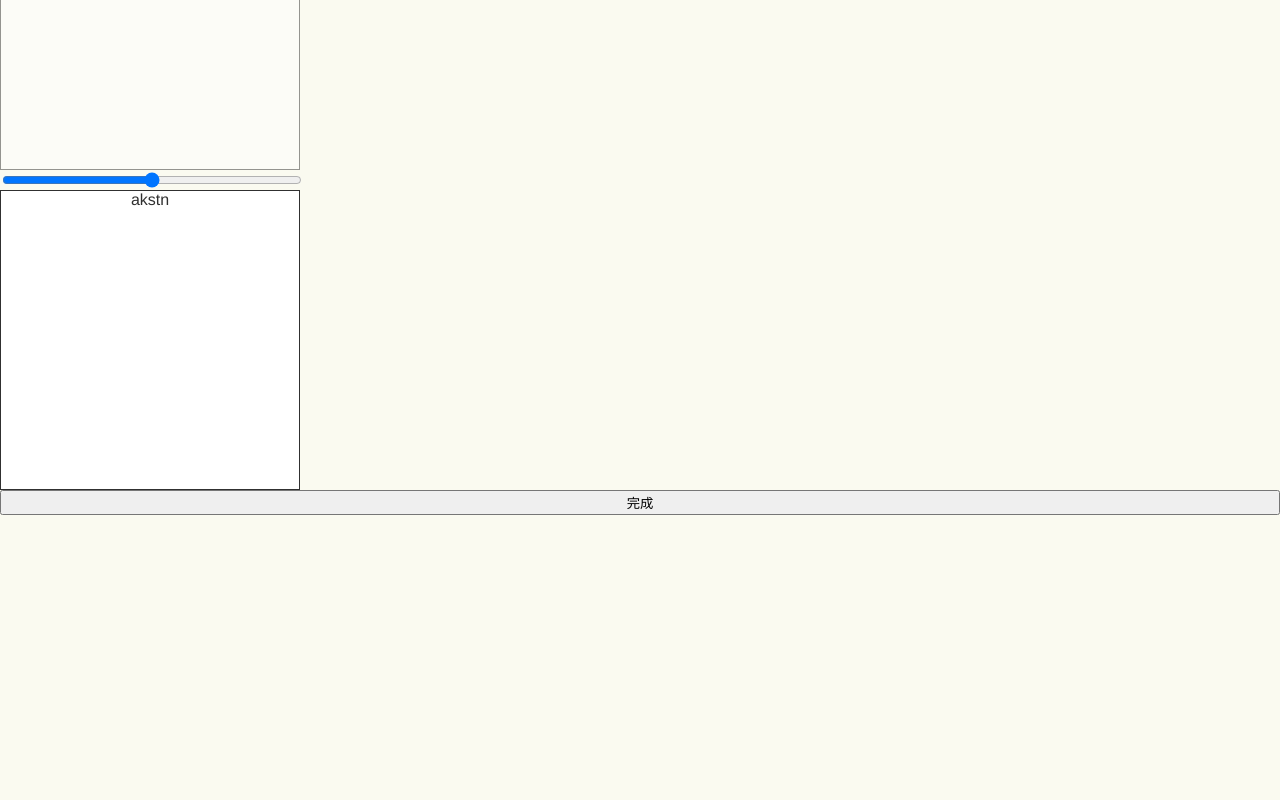
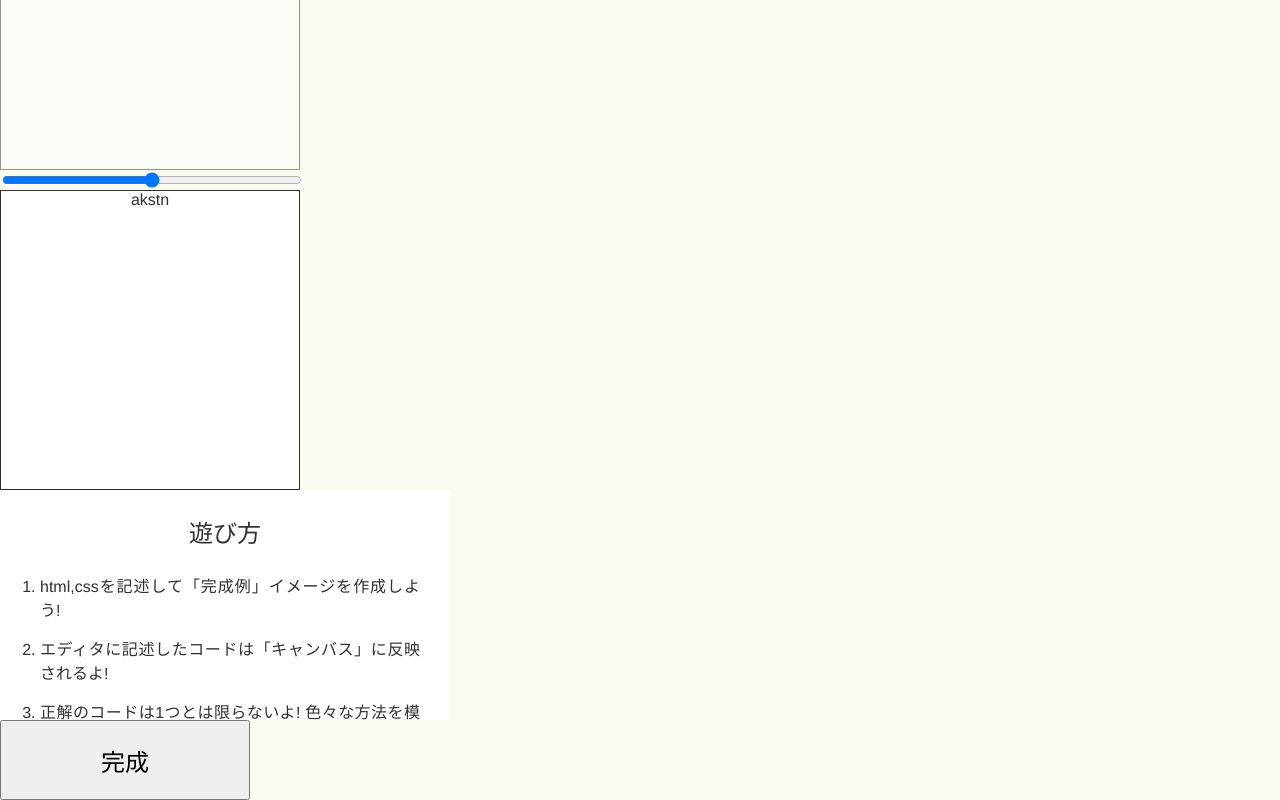
Before and after one commit to Masaya-Matsushita/codable, a Vue app: page /Lv1_Leaf in a window 1280 px wide. Shown: the part 1126-1926 px from the top of the page. Before the commit the page ends 1641 px from the top, so only its background shows below. Built offline with nearby package versions, Linux system fonts and the light colour scheme.

Commit message:
how-to-playを実装しました。

```diff
--- /dev/null
+++ b/src/components/HowToArea.vue
@@ -0,0 +1,50 @@
+<template>
+  <div class="wrapper">
+    <p class="title">{{ title }}</p>
+    <ol class="text">
+      <li v-for="text in texts" :key="text.index">
+        {{ text }}
+      </li>
+    </ol>
+    <p class="hint">{{ hint }}</p>
+  </div>
+</template>
+
+<script>
+export default {
+  data() {
+    return {
+      title: "遊び方",
+      texts: [
+        "html,cssを記述して「完成例」イメージを作成しよう!",
+        "エディタに記述したコードは「キャンバス」に反映されるよ!",
+        "正解のコードは1つとは限らないよ! 色々な方法を模索してみよう!",
+        "「完成!」ボタンを押して終了！ その時点のコードとキャンバスが保存されるよ!",
+      ],
+      hint: "Hint. ブラウザの「検証ツール」で例題の答えが見られるかも...",
+    }
+  },
+}
+</script>
+
+<style scoped>
+.wrapper {
+  background-color: rgb(230, 227, 227);
+  width: 450px;
+  height: 230px;
+  overflow-y: scroll;
+}
+.title {
+  font-size: 1.5rem;
+}
+.text li {
+  text-align: justify;
+  padding: 0 30px 15px 0;
+}
+.hint {
+  font-size: 14px;
+  text-align: justify;
+  padding: 15px 30px 0 60px;
+  text-indent: -35px;
+}
+</style>
--- a/src/views/Lv1_Leaf.vue
+++ b/src/views/Lv1_Leaf.vue
@@ -18,10 +18,11 @@
       @update:opacity="updateOpacity"
     />
     <SampleArea class="sample" :passSample="sample" />
+    <HowToArea class="how-to" />
 
     <!-- ボタンはコンポーネント化しないほうが良いかも？
     https://v3.ja.vuejs.org/guide/component-basics.html#%E5%AD%90%E3%82%B3%E3%83%B3%E3%83%9B%E3%82%9A%E3%83%BC%E3%83%8D%E3%83%B3%E3%83%88%E3%81%AE%E3%82%A4%E3%83%98%E3%82%99%E3%83%B3%E3%83%88%E3%82%92%E8%B3%BC%E8%AA%AD%E3%81%99%E3%82%8B -->
-    <button @click="finishGame">{{ finish }}</button>
+    <button class="finish-button" @click="finishGame">{{ finish }}</button>
   </div>
 </template>
 
@@ -30,6 +31,7 @@ import EditorArea from "@/components/EditorArea.vue"
 import CanvasArea from "@/components/CanvasArea.vue"
 import SampleArea from "@/components/SampleArea.vue"
 import OpacityBar from "@/components/OpacityBar.vue"
+import HowToArea from "@/components/HowToArea.vue"
 import { doc, setDoc } from "firebase/firestore"
 import { db } from "../firebase"
 
@@ -39,6 +41,7 @@ export default {
     CanvasArea,
     SampleArea,
     OpacityBar,
+    HowToArea,
   },
   data() {
     return {
@@ -92,4 +95,12 @@ export default {
 .opacity-bar {
   width: 300px;
 }
+.how-to {
+  background-color: #fff;
+}
+.finish-button {
+  height: 80px;
+  width: 250px;
+  font-size: 1.5rem;
+}
 </style>
```
